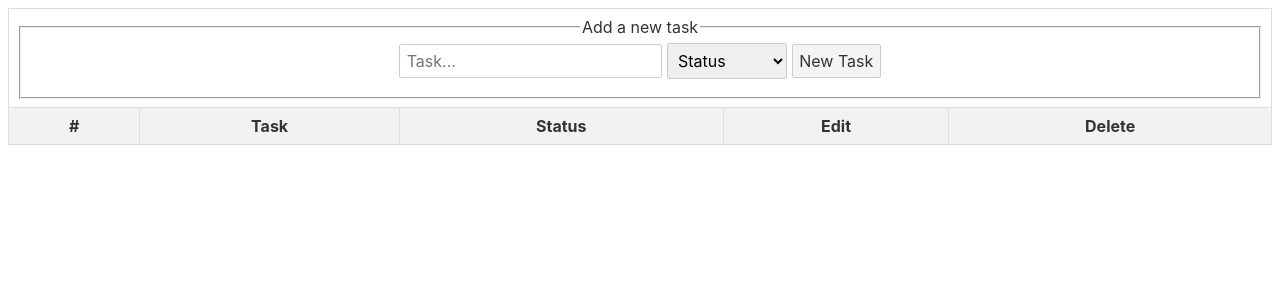
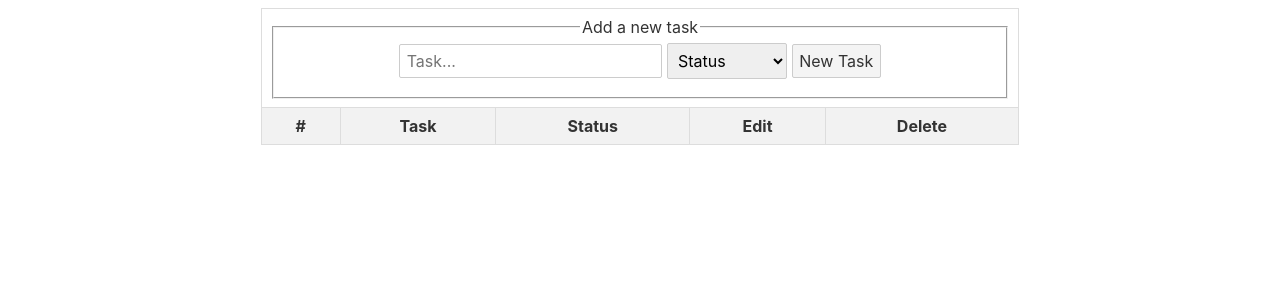
Before and after one commit to GBalatti9/todolist-svelte, a Svelte app: page / in a window 1280 px wide. Shown: the top 300 px of the page. Built offline with nearby package versions, Linux system fonts and the light colour scheme.

Commit message:
Adding styles to the table

```diff
--- a/src/components/Card.svelte
+++ b/src/components/Card.svelte
@@ -69,4 +69,16 @@
     th {
         background-color: #f2f2f2;
     }
+
+    @media screen and (min-width: 480px){
+        table{
+            width: 80%;
+            margin: auto;
+        }
+    }
+    @media screen and (min-width: 1200px){
+        table{
+            width: 60%;
+        }
+    }
 </style>
```
